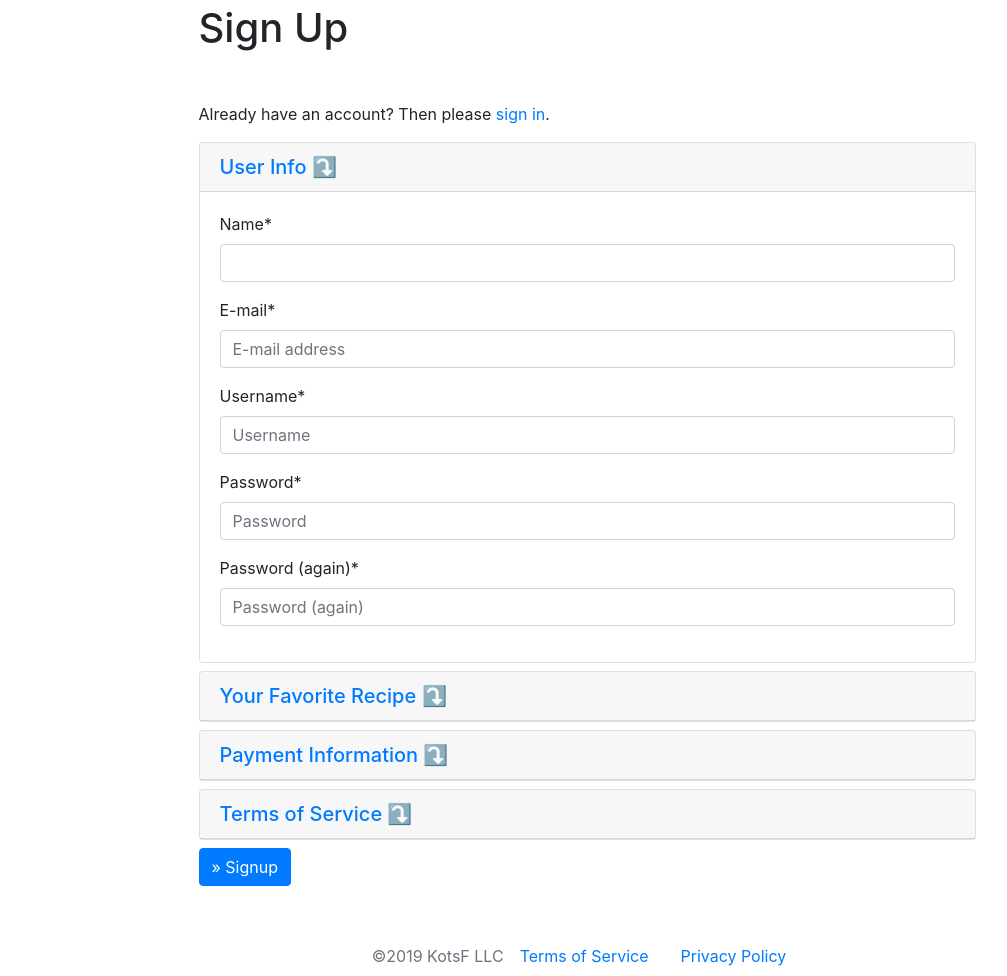
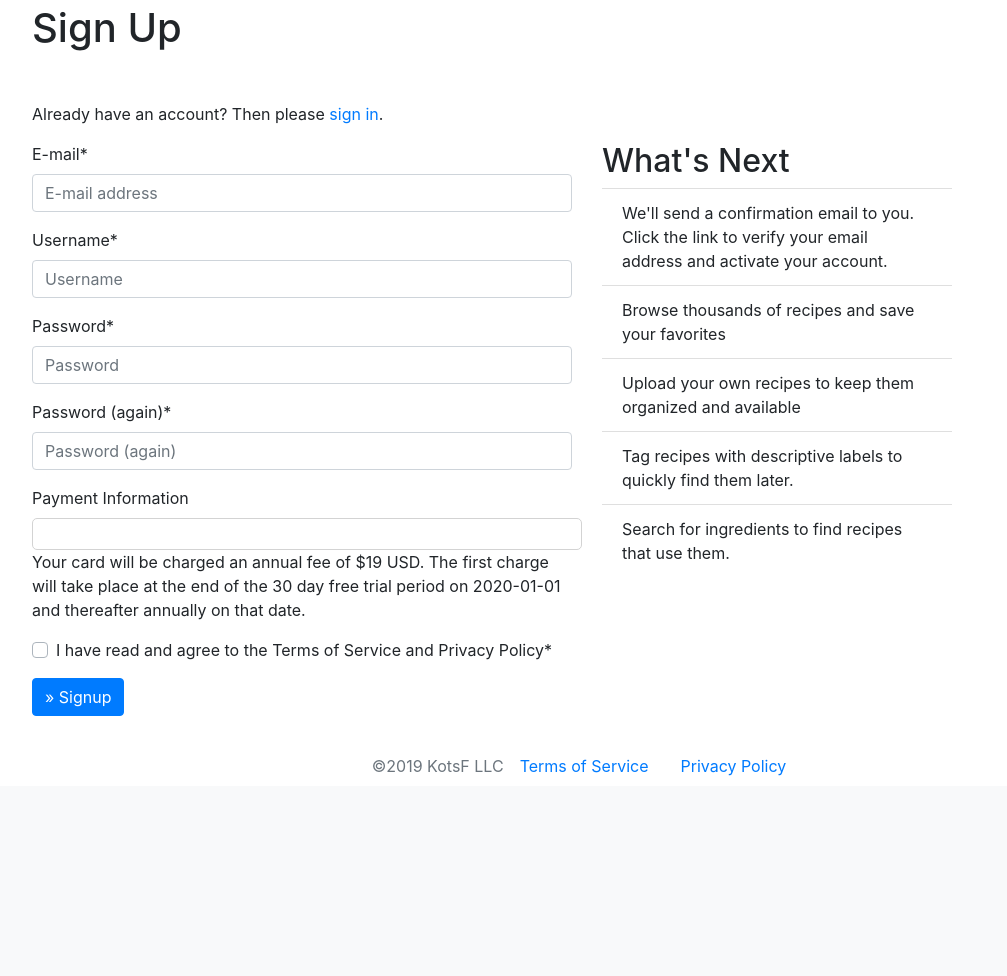
Before and after one commit to ggetzie/nnr, a Django app: page /accounts/signup/ in a window 1280 px wide. Shown: the part 56-1032 px from the top of the page, without its empty margins (53-1060 px from the left). After the commit the page ends 832 px from the top, so only its background shows below. Run offline with Django 3.2, Linux system fonts and the light colour scheme; parts of the project's set-up code (start-up, migrations or seed data) failed here and were passed over; some libraries are stand-ins or nearby versions.

Commit message:
simplify signup, payment and webhook working

```diff
--- a/main/forms.py
+++ b/main/forms.py
@@ -27,20 +27,13 @@ TOS_LABEL = _("I have read and agree to the Terms of Service and "
 logger = logging.getLogger(__name__)
 
 class NNRSignupForm(SignupForm):
-    name = forms.CharField(label=_("Name"), max_length=255)
-    title = forms.CharField(label=_("Title"), max_length=150)
-    ingredients = forms.CharField(label=_("Ingredients"),
-                                  widget=forms.widgets.Textarea)
-    instructions = forms.CharField(label=_("Instructions"),
-                                   widget=forms.widgets.Textarea)
-    tags = forms.CharField(label=_("Tags"), required=False)
     tos = forms.BooleanField(label=TOS_LABEL)
 
     def __init__(self, *args, **kwargs):
         super().__init__(*args, **kwargs)
         today = datetime.date.today()
         paydate = today + relativedelta(days=30)
-        payinfo = ("I understand my card will be charged an annual fee of $19 "
+        payinfo = ("Your card will be charged an annual fee of $19 "
                    "USD. The first charge will take place at the end of the 30 "
                    f"day free trial period on {paydate} and thereafter "
                    "annually on that date.")
@@ -52,80 +45,29 @@ class NNRSignupForm(SignupForm):
         self.helper.form_action = "account_signup"
 
         self.helper.layout = Layout(
-            Accordion(
-                AccordionGroup(
-                    "User Info ⤵",
-                    "name",
-                    "email",
-                    "username",
-                    "password1",
-                    "password2",
-                ),
-                AccordionGroup(
-                    "Your Favorite Recipe ⤵",
-                    "title",
-                    "ingredients",
-                    "instructions",
-                    "tags"
-                ),
-                AccordionGroup(
-                    "Payment Information ⤵",
-                    HTML("""<label for="card-element">
-                                Please enter your credit or debit card information below
-                            </label>"""),
-                    Div(css_id="card-element"),
-                    Div(css_id="card-errors", role="alert"),
-                    HTML(f'<div id="pay-info">{payinfo}</div>'),
-                ),
-                AccordionGroup(
-                    "Terms of Service ⤵",
-                    "tos"
-                )
+            "email",
+            "username",
+            "password1",
+            "password2",
+            Div(
+                HTML("""<label for="card-element">
+                            Payment Information
+                     </label>"""),
+                Div(css_id="card-element"),
+                Div(css_id="card-errors", role="alert"),
+                HTML(f'<div id="pay-info">{payinfo}</div>'),
+                css_class="form-group"
             ),
-            FormActions(
-                Submit("signup", "&raquo; Signup"),
-                css_class="form-actions"
-            )
+            "tos",
+            Submit("signup", "&raquo; Signup"),
         )
 
     class Media:
         js = (settings.STATIC_URL + "js/signup.js",)
 
-
     def save(self, request):
         user = super().save(request)
-        user.name = self.cleaned_data["name"]
-        user.save()
-        recipe = Recipe(title=self.cleaned_data["title"],
-                        ingredients_text=self.cleaned_data["ingredients"],
-                        instructions_text=self.cleaned_data["instructions"],
-                        user=user)
-        recipe.save()
-        # for each tag, get it and add it to the recipe, creating a new one if
-        # it doesn't exist
-        if self.cleaned_data["tags"]:
-            tags = [Tag.objects.get_or_create(name_slug=slugify(tag),
-                                              defaults={"name": tag.strip()})[0]
-                    for tag in self.cleaned_data["tags"].split(",")]
-            usertags = [UserTag(recipe=recipe,
-                                user=user,
-                                tag=tag) for tag in tags]
-            UserTag.objects.bulk_create(usertags)
-
-
         return user
-
-    def clean_title(self):
-        try:
-            slug = slugify(self.cleaned_data["title"])
-            recipe = Recipe.objects.get(title_slug=slug)
-            raise forms.ValidationError(DUPE_MSG, code="duplicate")
-        except Recipe.DoesNotExist:
-            return self.cleaned_data["title"]
-
-    def clean_ingredients(self):
-        lines = self.cleaned_data["ingredients"].split("\n")
-        return "\n".join([f"{ing.strip()}  " for ing in lines])
 
 
 class CreateRecipeForm(forms.ModelForm):
--- a/main/models.py
+++ b/main/models.py
@@ -117,7 +117,7 @@ class UserTag(models.Model):
         return f"{self.recipe} - {self.user} - {self.tag}"
 
 PAYMENT_STATUS = ((0, "FAILED"),
-                  (1, "PENDING"),
+                  (1, "NEEDS CONFIRMATION"),
                   (2, "TRIAL"),
                   (3, "SUCCESS"))
 
@@ -135,6 +135,7 @@ class Profile(models.Model):
     payment_status = models.PositiveSmallIntegerField(_("Payment Status"),
                                                       choices=PAYMENT_STATUS,
                                                       default=1)
+    subscription_end = models.DateField(_("Subscription End"))
 
 
     def __str__(self):
--- a/main/urls.py
+++ b/main/urls.py
@@ -55,4 +55,6 @@ urlpatterns = [
           name="rotd"),
     path("recipes/", include(recipe_urls)),
     path("tags/", include(tag_urls)),
+    path("public_key/", views.public_key, name="public_key"),
+    path("webhook/", views.webhook, name="webhook"),
 ]
--- a/main/views.py
+++ b/main/views.py
@@ -9,17 +9,23 @@ from django.contrib.postgres.search import (SearchQuery,
                                             SearchVector)
 from django.core.exceptions import PermissionDenied
 from django.db.models import Avg
-from django.http import JsonResponse
+from django.http import JsonResponse, HttpResponseBadRequest, HttpResponse
 from django.shortcuts import render, redirect, get_object_or_404
 from django.urls import reverse_lazy
+from django.views.decorators.csrf import csrf_exempt
 from django.views.generic import (CreateView, UpdateView, DeleteView, ListView,
                                   DetailView, FormView)
+from main.forms import (CreateRecipeForm, UpdateRecipeForm, TagRecipeForm,
+                        SaveRecipeForm, RateRecipeForm, RecipeSearchForm,
+                        NNRSignupForm)
 
 from main.models import (Recipe, RecipeRating, Profile, Tag, UserTag,
                          LetterCount)
-from main.forms import (CreateRecipeForm, UpdateRecipeForm, TagRecipeForm,
-                        SaveRecipeForm, RateRecipeForm, RecipeSearchForm,
-                        NNRSignupForm)
+
+from main.payments import (handle_payment_success, handle_payment_action,
+                           handle_payment_failure)
+
+from main.utils import (get_trial_end, get_subscription_plan)
 
 import datetime
 import logging
@@ -54,24 +60,18 @@ def nnr_signup(request):
                     "default_payment_method":payment_method
                 }
             )
-            user.profile.stripe_id = customer.id
-            user.save()
+            profile = Profile.objects.get(user=user)
+            profile.stripe_id = customer.id
+            profile.save()
             logger.info(f"created customer: {customer.id}")
-            if settings.DEBUG:
-                # test plan
-                plan = "plan_GE5qJjPJHeV0Hn"
-            else:
-                # production plan
-                plan = "plan_G9ZcHdJbqG4WBs"
-            trial_end = datetime.datetime.now() + relativedelta(days=30)
             subscription = stripe.Subscription.create(
                 customer=customer.id,
                 items=[
                     {
-                        "plan": plan
+                        "plan": get_subscription_plan()
                     }
                 ],
-                trial_end=int(trial_end.timestamp()),
+                trial_end=get_trial_end(),
                 expand=["latest_invoice.payment_intent"]
             )
             logger.info(f"created subscription: {subscription}")
@@ -84,6 +84,38 @@ def nnr_signup(request):
         form = NNRSignupForm()
     return render(request, "account/signup.html",
                            context={"form": form})
+
+def public_key(request):
+    if request.is_ajax():
+        return JsonResponse({"publicKey": settings.STRIPE_PK})
+    else:
+        return HttpResponseBadRequest("<h1>Bad Request</h1>")
+
+@csrf_exempt
+def webhook(request):
+    payload = request.body
+    event = None
+    stripe.api_key = settings.STRIPE_SK
+    logger.info("In webhook")
+    try:
+        event = stripe.Event.construct_from(
+            json.loads(payload), stripe.api_key
+        )
+        logger.info(f"Webhook received event:\n{event}")
+    except ValueError:
+        return HttpResponse(status=400)
+
+    if event.type == "invoice.payment_succeeded":
+        handle_payment_success(event)
+    elif event.type == "invoice.payment_action_required":
+        handle_payment_action(event)
+    elif event.type == "invoice.payment_failed":
+        handle_payment_failure(event)
+    else:
+        return HttpResponse(status=400)
+
+
+    return HttpResponse(status=200)
 
 
 class CreateRecipe(LoginRequiredMixin, CreateView):
--- a/nnr/static/js/signup.js
+++ b/nnr/static/js/signup.js
@@ -13,14 +13,41 @@ function getCookie(name) {
   return cookieValue;
 }
 
+function getPublicKey() {
+  return fetch('/main/public_key/', {
+    method: 'get',
+    headers: {
+      'Content-Type': 'application/json',
+      "X-Requested-With": "XMLHttpRequest"
+    }
+  })
+    .then(function(response) {
+      return response.json();
+    })
+    .then(function(response) {
+      console.log(response)
+      stripeElements(response.publicKey);
+    });
+}
+
+getPublicKey();
+
 var success_url = "/accounts/thankyou/"
-
-var stripe = Stripe('pk_test_636lQazmHaIY6yf9dA5KLSLa00DLs2u5IF');
+var stripe;
+var stripeElements = function(publicKey) {
+  stripe = Stripe(publicKey);
   var elements = stripe.elements();
+  // Element styles
   var style = {
     base: {
       fontSize: '16px',
-      color: "#32325d",
+      color: '#32325d',
+      fontFamily:
+        '-apple-system, BlinkMacSystemFont, Segoe UI, Roboto, sans-serif',
+      fontSmoothing: 'antialiased',
+      '::placeholder': {
+        color: 'rgba(0,0,0,0.4)'
+      }
     }
   };
 
@@ -42,6 +69,7 @@ form.addEventListener('submit', function(event) {
     changeLoadingState(true);
     createPaymentMethodAndCustomer(stripe, card);
   });
+};
 
 var createPaymentMethodAndCustomer = function(stripe, card) {
   var cardholderEmail = document.getElementById('id_email').value;
@@ -100,8 +128,9 @@ function handleSubscription(subscription) {
     if (status === 'requires_action' || status === 'requires_payment_method') {
       stripe.confirmCardPayment(client_secret).then(function(result) {
         if (result.error) {
+          console.log("Confirmation error")
+          console.log(result.error)
           showCardError(result.error)
-          console.log(result.error)
         } else {
           console.log("Confirmation success!")
           window.location.href = success_url
--- a/nnr/templates/account/signup.html
+++ b/nnr/templates/account/signup.html
@@ -6,21 +6,47 @@
 {% block head_title %}{% trans "Signup" %}{% endblock %}
 
 {% block content %}
-<div class="main-content">
-  <h1>{% trans "Sign Up" %}</h1>
-  <div id="message" class="alert"></div>
-  <p>{% blocktrans %}Already have an account? Then please <a href="{{ login_url }}">sign in</a>.{% endblocktrans %}</p>
-  {% if form.errors %}{{ form.errors }}{% endif %}
-  {% crispy form %}
+
+<h1>{% trans "Sign Up" %}</h1>
+<div id="message" class="alert"></div>
+<p>{% blocktrans %}Already have an account? Then please <a href="{{ login_url }}">sign in</a>.{% endblocktrans %}</p>
+<div class="row">
+  <div class="col-md-6">
+    {% if form.errors %}{{ form.errors }}{% endif %}
+    {% crispy form %}
+  </div>
+  <div class="col-md-4">
+    <h2>What's Next</h2>
+      <ul class="list-group list-group-flush">
+        <li class="list-group-item">
+          We'll send a confirmation email to you. Click the link to verify your
+          email address and activate your account.
+        </li>
+        <li class="list-group-item">
+          Browse thousands of recipes and save your favorites
+        </li>
+        <li class="list-group-item">
+          Upload your own recipes to keep them organized and available
+        </li>
+        <li class="list-group-item">
+          Tag recipes with descriptive labels to quickly find them later.
+        </li>
+        <li class="list-group-item">
+          Search for ingredients to find recipes that use them.
+        </li>
+      </ul>
+  </div>
 </div>
+
+
 {% endblock %}
 
 {% block morejs %}
-<script>
+{% comment %} <script>
 $("#user-info").collapse("show");
 $("#id_password2").focusout(function() {$("#your-favorite-recipe").collapse("show");});
 $("#id_tags").focusout(function() {$("#terms-of-service").collapse("show");});
-</script>
+</script> {% endcomment %}
 {{ form.media }}
 
 {% endblock morejs %}
```
Also changed, not shown: main/payments.py (added, +29 -0 lines), main/signals.py (+8 -1 lines), main/utils.py (+26 -0 lines), main/migrations/0014_auto_20191212_0319.py (added), main/migrations/0015_profile_subscription_end.py (added). Lines whose indentation alone changed are shown as unchanged.
